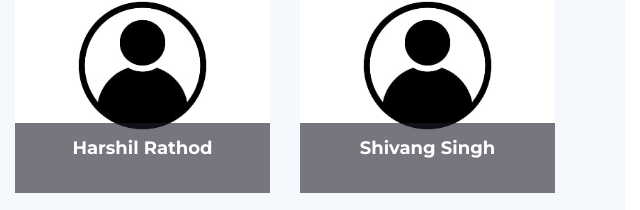
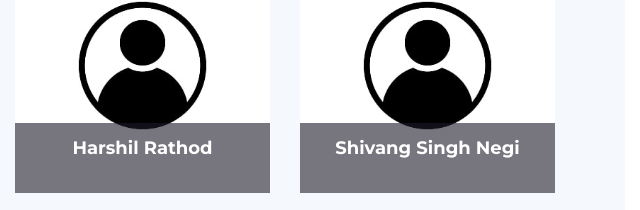
Before and after one commit to SSNegi23/Disease-Detection-using-AI, a plain HTML site: page Disease Detection/index.html in a window 1280 px wide. Shown: the part 1407-1617 px from the top of the page, 640-1280 px from the left. Drawn offline with nearby package versions, Linux system fonts and the light colour scheme.

Commit message:
Update index.html

```diff
--- a/Disease Detection/index.html
+++ b/Disease Detection/index.html
@@ -159,7 +159,7 @@
               <img src="img/avtar.jpg" class="img-fluid" alt="">
               <div class="member-info">
                 <div class="member-info-content">
-                  <h4>Shivang Singh</h4>
+                  <h4>Shivang Singh Negi</h4>
                 </div>
               </div>
             </div>
```
